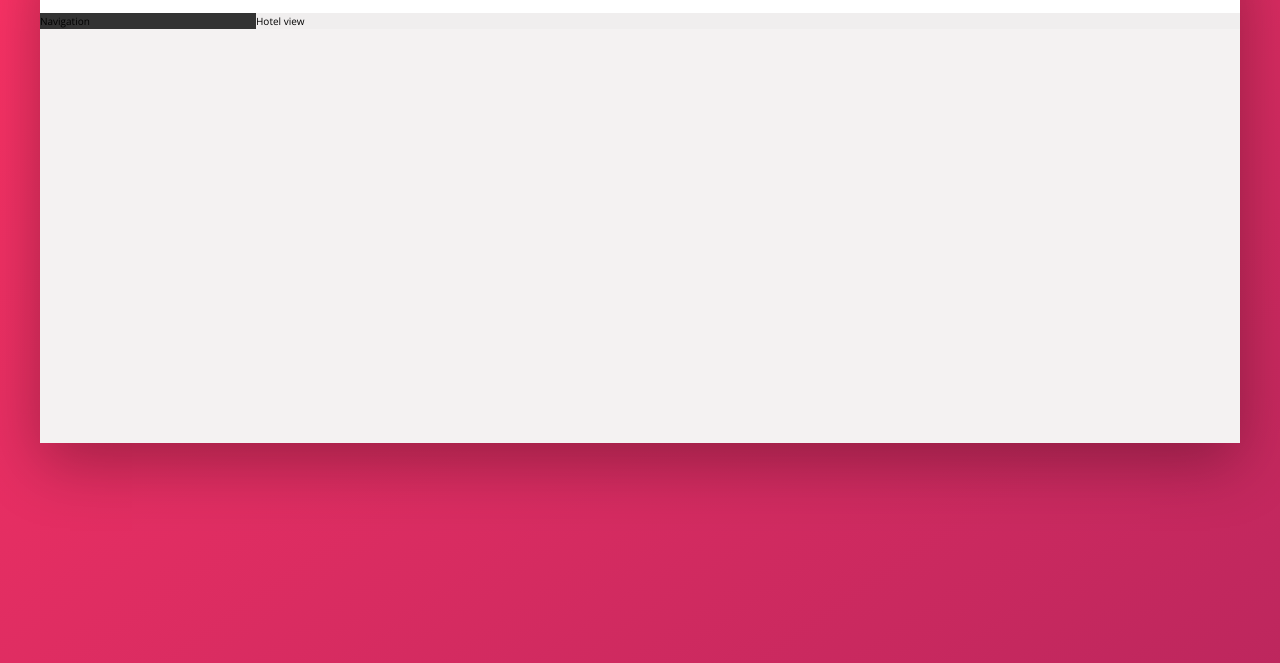
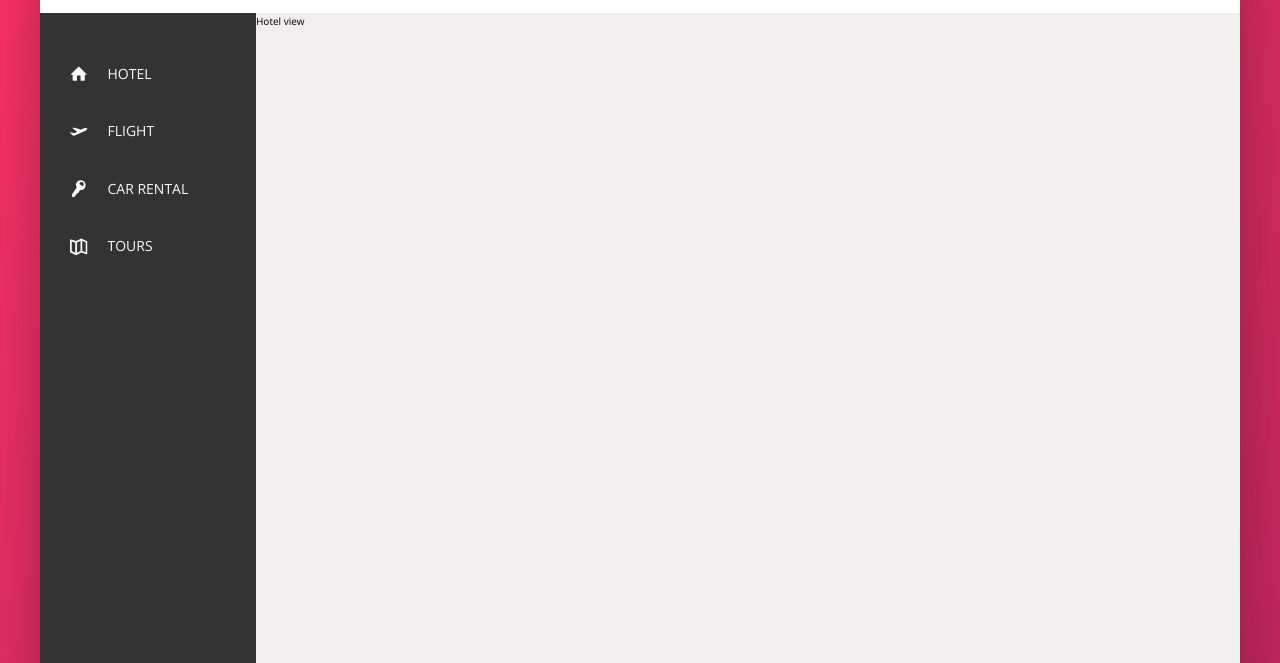
Before and after one commit to Chuck-Carr/Trillo, a website: page index.html in a window 1280 px wide. Shown: the part 137-800 px from the top of the page. Drawn offline with nearby package versions, Linux system fonts and the light colour scheme.

Commit message:
Setup Navigations

```diff
--- a/index.html
+++ b/index.html
@@ -45,8 +45,49 @@
             </header>
             <div class="content">
                 <nav class="sidebar">
-                    Navigation
+                    <ul class="side-nav">
+                        <li class="side-nav__item sid-nav__item--active">
+                            <a href="#" class="side-nav__link">
+                                <svg class="side-nav__icon">
+                                    <use xlink:href="img/sprite.svg#icon-home"></use>
+                                </svg>
+                                <span>Hotel</span>
+                            </a>
+                        </li>
+
+                        <li class="side-nav__item">
+                            <a href="#" class="side-nav__link">
+                                <svg class="side-nav__icon">
+                                    <use xlink:href="img/sprite.svg#icon-aircraft-take-off"></use>
+                                </svg>
+                                <span>Flight</span>
+                            </a>
+                        </li>
+
+                        <li class="side-nav__item">
+                            <a href="#" class="side-nav__link">
+                                <svg class="side-nav__icon">
+                                    <use xlink:href="img/sprite.svg#icon-key"></use>
+                                </svg>
+                                <span>Car Rental</span>
+                            </a>
+                        </li>
+
+                        <li class="side-nav__item">
+                            <a href="#" class="side-nav__link">
+                                <svg class="side-nav__icon">
+                                    <use xlink:href="img/sprite.svg#icon-map"></use>
+                                </svg>
+                                <span>Tours</span>
+                            </a>
+                        </li>
+                    </ul>
+                <div class="legal">
+                    &copy; 2022 by trillo, All rights reserved.
+                </div>
                 </nav>
+
+
                 <main class="hotel-view">
                     Hotel view
                 </main>
--- a/sass/_components.scss
+++ b/sass/_components.scss
@@ -121,3 +121,74 @@
 
 
 }
+
+///////////////////////
+// SIDE NAVIGATION
+.side-nav {
+    font-size: 1.4rem;
+    list-style: none;
+    margin-top: 3.5rem;
+
+
+
+
+    &__item {
+        position: relative;
+
+        &:not(:last-child) {
+            margin-bottom: .5rem;
+        }
+    }
+    &__item::before {
+        content: "";
+        position: absolute;
+        top: 0;
+        left: 0;
+        height: 100%;
+        width: 3px;
+        background-color: var(--color-primary);
+        transform: scaleY(0);
+        transform-origin: left;
+        transition: transform .2s,
+                    width  .4s .2s;
+                    background-color: .1s;
+    }
+
+    &__item:hover::before,
+    &__item:--active::before {
+        transform: scaleY(1);
+        width: 100%;
+
+    }
+    &__item:--active::before {
+        background-color: #fff;
+    }
+    }
+    &__link:link,
+    &__link:visited {
+        color: var(--color-gray-light-1);
+        text-decoration: none;
+        text-transform: uppercase;
+        display: inline-block;
+        padding: 1.5rem 3rem;
+        position: relative;
+        z-index: 1;
+
+        display: flex;
+        align-items: center;
+    }
+    &__icon {
+        width: 1.75rem;
+        height: 1.75rem;
+        margin-right: 2rem;
+        fill: currentColor;
+    }
+}
+///////////////////////
+// LEGAL TEXT
+.legal {
+    font-size: 1.2rem;
+    text-align: center;
+    padding: 2.5rem;
+    color: var(--color-gray-light-4);
+}
--- a/sass/_layout.scss
+++ b/sass/_layout.scss
@@ -21,17 +21,20 @@
 .content {
     display: flex;
 
-
 }
 
 .sidebar {
    background-color: var(--color-grey-dark-1);
 
    flex: 0 0 18%;
+
+   display: flex;
+   flex-direction: column;
+   justify-content: space-between;
 }
 
 .hotel-view {
     background-color: var(--color-gray-light-3);
-
+    height: 80rem;
     flex: 1;
 }
```
Also changed, not shown: sass/main.css, 1 other file.
